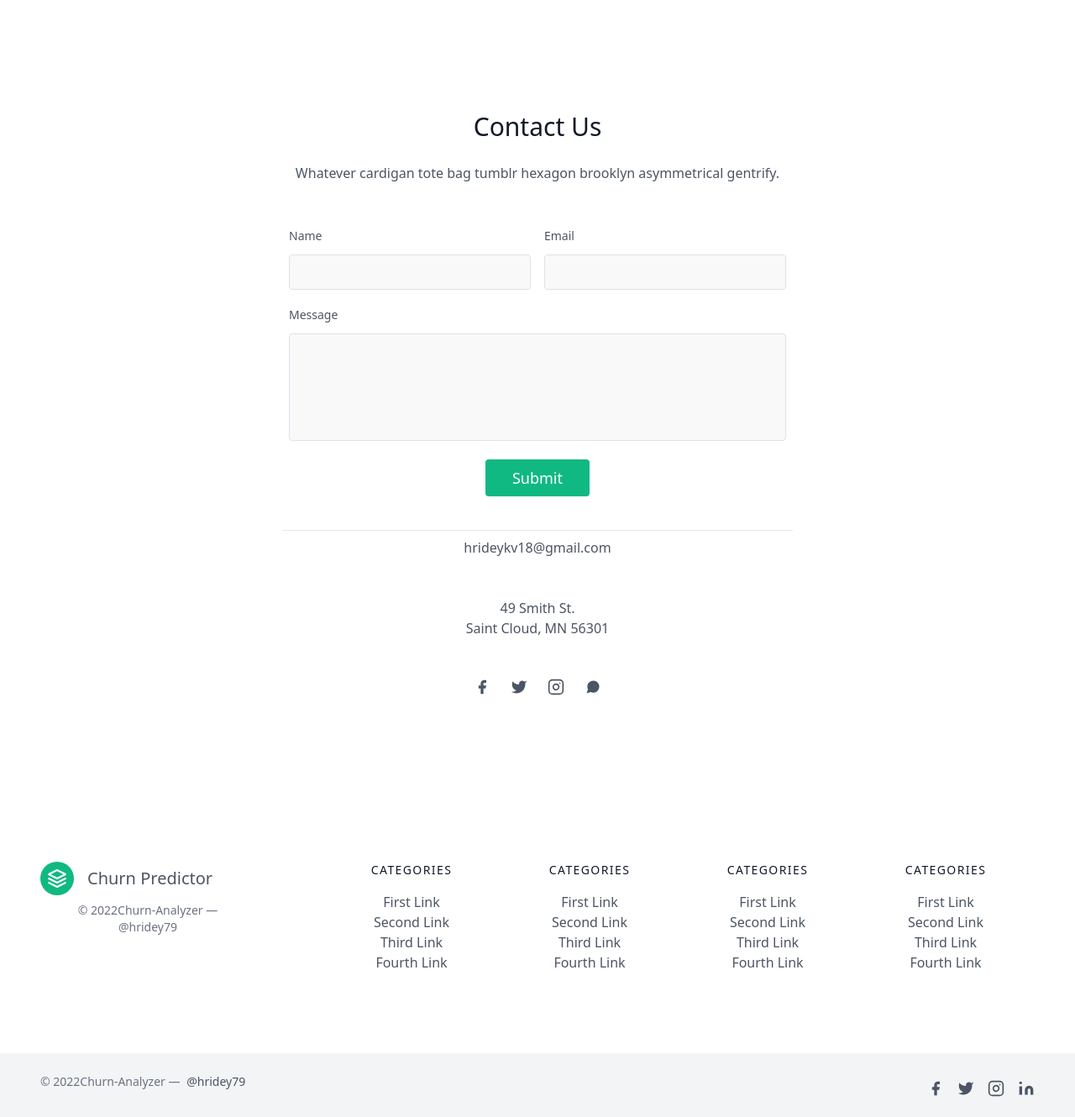
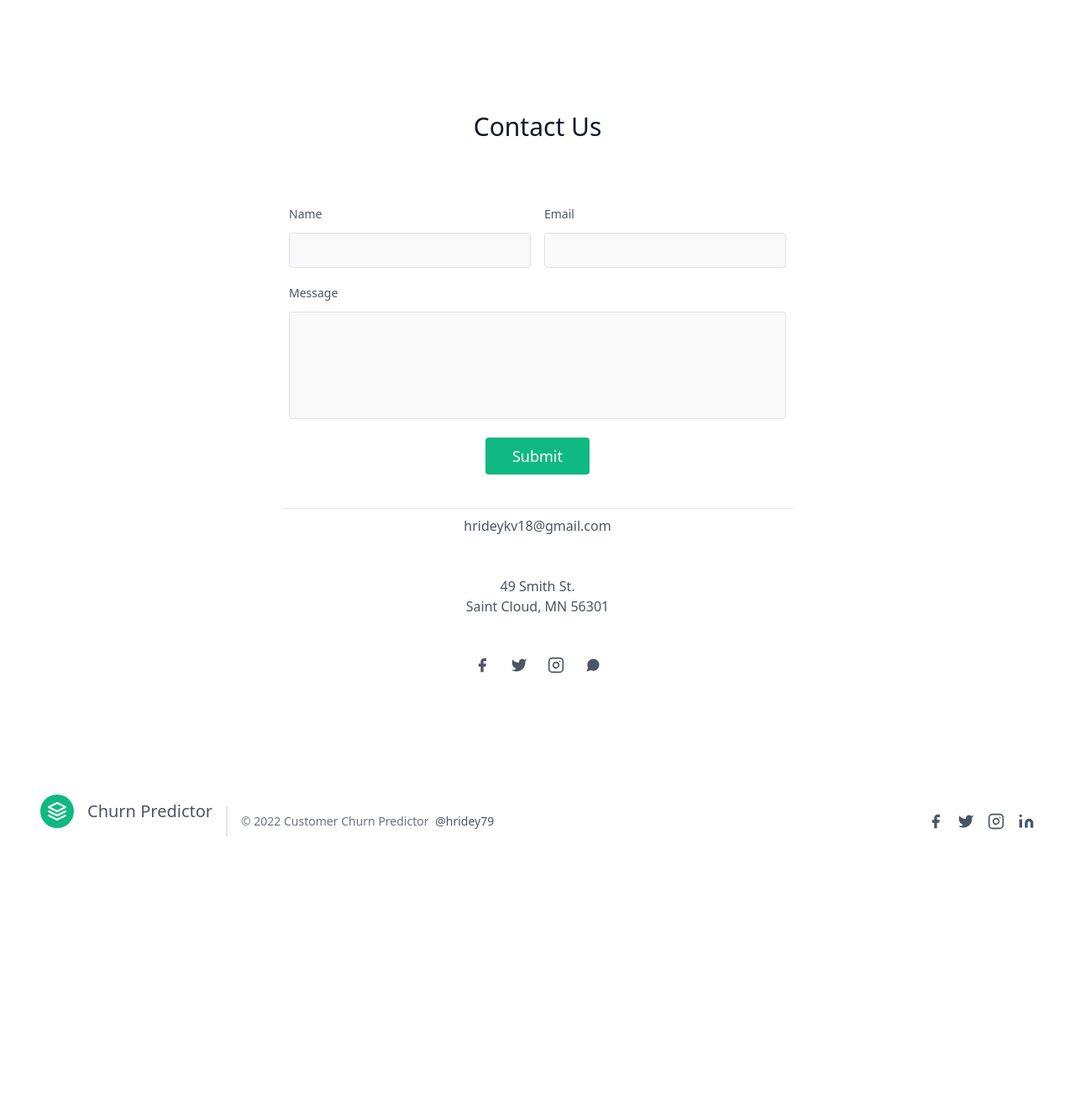
Before and after one commit to Hridey79/Customer_Churn_Prediction, a Flask app: page / in a window 1280 px wide. Shown: the part 1312-2642 px from the top of the page at 84% size. After the commit the page ends 2308 px from the top, so only its background shows below. Run offline with Flask 2, Linux system fonts and the light colour scheme; grey boxes labelled with a size stand in for pictures from a placeholder-image service; parts of the project's set-up code (start-up, migrations or seed data) failed here and were passed over; some libraries are stand-ins or nearby versions.

Commit message:
final touches

```diff
--- a/requirements.txt
+++ b/requirements.txt
@@ -148,5 +148,6 @@ webencodings==0.5.1
 Werkzeug==2.2.1
 widgetsnbextension==3.6.0
 xarray==2022.6.0
+xgboost==1.6.2
 xlrd==2.0.1
 zipp==3.8.0
--- a/templates/index.html
+++ b/templates/index.html
@@ -88,7 +88,6 @@
         <div class="container px-5 py-24 mx-auto">
           <div class="flex flex-col text-center w-full mb-12">
             <h1 class="sm:text-3xl text-2xl font-medium title-font mb-4 text-gray-900">Contact Us</h1>
-            <p class="lg:w-2/3 mx-auto leading-relaxed text-base">Whatever cardigan tote bag tumblr hexagon brooklyn asymmetrical gentrify.</p>
           </div>
           <div class="lg:w-1/2 md:w-2/3 mx-auto">
             <div class="flex flex-wrap -m-2">
@@ -147,93 +146,17 @@
         </div>
       </section>
       <footer class="text-gray-600 body-font">
-        <div class="container px-5 py-24 mx-auto flex md:items-center lg:items-start md:flex-row md:flex-nowrap flex-wrap flex-col">
-          <div class="w-64 flex-shrink-0 md:mx-0 mx-auto text-center md:text-left">
+        <div class="container px-5 py-8 mx-auto flex items-center sm:flex-row flex-col">
           <a class="flex title-font font-medium items-center md:justify-start justify-center text-gray-900">
             <svg xmlns="http://www.w3.org/2000/svg" fill="none" stroke="currentColor" stroke-linecap="round" stroke-linejoin="round" stroke-width="2" class="w-10 h-10 text-white p-2 bg-green-500 rounded-full" viewBox="0 0 24 24">
               <path d="M12 2L2 7l10 5 10-5-10-5zM2 17l10 5 10-5M2 12l10 5 10-5"></path>
             </svg>
             <span class="ml-3 text-xl">Churn Predictor</span>
           </a>
-            <p class="mt-2 text-sm text-gray-500">© 2022Churn-Analyzer  —<br>@hridey79</p>
-          </div>
-          <div class="flex-grow flex flex-wrap md:pl-20 -mb-10 md:mt-0 mt-10 md:text-left text-center">
-            <div class="lg:w-1/4 md:w-1/2 w-full px-4">
-              <h2 class="title-font font-medium text-gray-900 tracking-widest text-sm mb-3">CATEGORIES</h2>
-              <nav class="list-none mb-10">
-                <li>
-                  <a class="text-gray-600 hover:text-gray-800">First Link</a>
-                </li>
-                <li>
-                  <a class="text-gray-600 hover:text-gray-800">Second Link</a>
-                </li>
-                <li>
-                  <a class="text-gray-600 hover:text-gray-800">Third Link</a>
-                </li>
-                <li>
-                  <a class="text-gray-600 hover:text-gray-800">Fourth Link</a>
-                </li>
-              </nav>
-            </div>
-            <div class="lg:w-1/4 md:w-1/2 w-full px-4">
-              <h2 class="title-font font-medium text-gray-900 tracking-widest text-sm mb-3">CATEGORIES</h2>
-              <nav class="list-none mb-10">
-                <li>
-                  <a class="text-gray-600 hover:text-gray-800">First Link</a>
-                </li>
-                <li>
-                  <a class="text-gray-600 hover:text-gray-800">Second Link</a>
-                </li>
-                <li>
-                  <a class="text-gray-600 hover:text-gray-800">Third Link</a>
-                </li>
-                <li>
-                  <a class="text-gray-600 hover:text-gray-800">Fourth Link</a>
-                </li>
-              </nav>
-            </div>
-            <div class="lg:w-1/4 md:w-1/2 w-full px-4">
-              <h2 class="title-font font-medium text-gray-900 tracking-widest text-sm mb-3">CATEGORIES</h2>
-              <nav class="list-none mb-10">
-                <li>
-                  <a class="text-gray-600 hover:text-gray-800">First Link</a>
-                </li>
-                <li>
-                  <a class="text-gray-600 hover:text-gray-800">Second Link</a>
-                </li>
-                <li>
-                  <a class="text-gray-600 hover:text-gray-800">Third Link</a>
-                </li>
-                <li>
-                  <a class="text-gray-600 hover:text-gray-800">Fourth Link</a>
-                </li>
-              </nav>
-            </div>
-            <div class="lg:w-1/4 md:w-1/2 w-full px-4">
-              <h2 class="title-font font-medium text-gray-900 tracking-widest text-sm mb-3">CATEGORIES</h2>
-              <nav class="list-none mb-10">
-                <li>
-                  <a class="text-gray-600 hover:text-gray-800">First Link</a>
-                </li>
-                <li>
-                  <a class="text-gray-600 hover:text-gray-800">Second Link</a>
-                </li>
-                <li>
-                  <a class="text-gray-600 hover:text-gray-800">Third Link</a>
-                </li>
-                <li>
-                  <a class="text-gray-600 hover:text-gray-800">Fourth Link</a>
-                </li>
-              </nav>
-            </div>
-          </div>
-        </div>
-        <div class="bg-gray-100">
-          <div class="container mx-auto py-4 px-5 flex flex-wrap flex-col sm:flex-row">
-            <p class="text-gray-500 text-sm text-center sm:text-left">© 2022Churn-Analyzer  —
-              <a href="https://twitter.com/knyttneve" rel="noopener noreferrer" class="text-gray-600 ml-1" target="_blank">@hridey79</a>
+          <p class="text-sm text-gray-500 sm:ml-4 sm:pl-4 sm:border-l-2 sm:border-gray-200 sm:py-2 sm:mt-0 mt-4">© 2022 Customer Churn Predictor
+            <a href="https://twitter.com/knyttneve" class="text-gray-600 ml-1" rel="noopener noreferrer" target="_blank">@hridey79</a>
           </p>
-            <span class="inline-flex sm:ml-auto sm:mt-0 mt-2 justify-center sm:justify-start">
+          <span class="inline-flex sm:ml-auto sm:mt-0 mt-4 justify-center sm:justify-start">
             <a class="text-gray-500">
               <svg fill="currentColor" stroke-linecap="round" stroke-linejoin="round" stroke-width="2" class="w-5 h-5" viewBox="0 0 24 24">
                 <path d="M18 2h-3a5 5 0 00-5 5v3H7v4h3v8h4v-8h3l1-4h-4V7a1 1 0 011-1h3z"></path>
@@ -258,7 +181,6 @@
             </a>
           </span>
         </div>
-        </div>
       </footer>
 
     <!-- Optional JavaScript -->
```
Also changed, not shown: templates/result.html (deleted, +0 -13 lines). Lines whose indentation alone changed are shown as unchanged.
